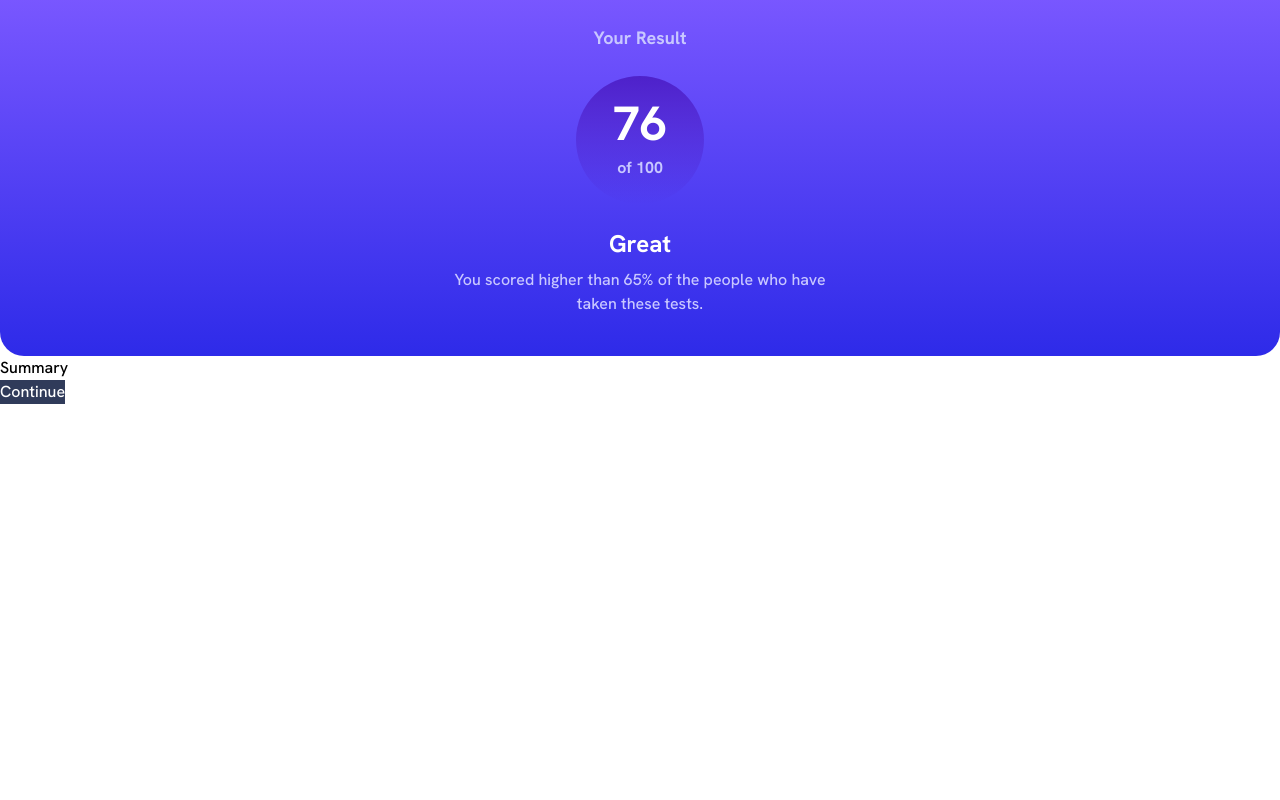
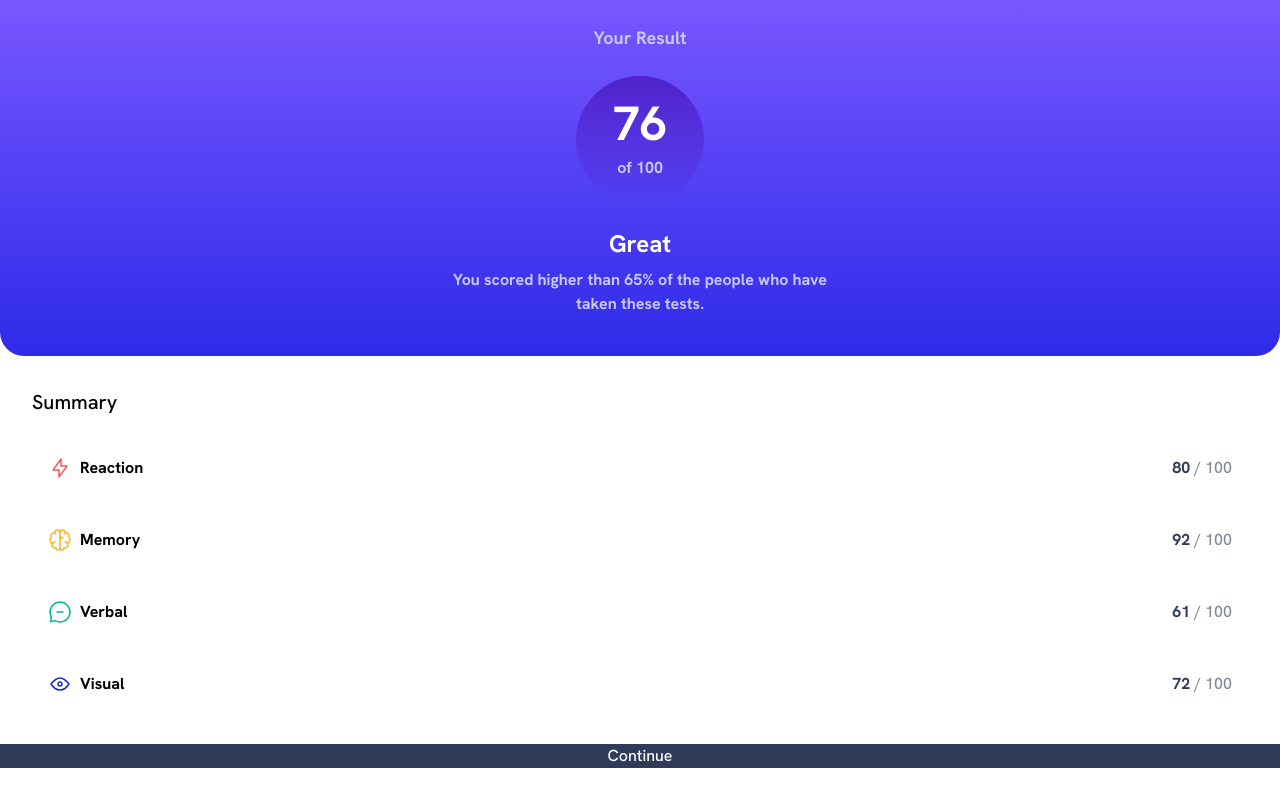
Before and after one commit to IanLuong/frontend-mentor-challenges, a React (Vite) app in the folder 2-results-summary-component/: page / in a window 1280 px wide. Built offline with nearby package versions, Linux system fonts and the light colour scheme.

Commit message:
Add summary categories

```diff
--- a/2-results-summary-component/src/App.jsx
+++ b/2-results-summary-component/src/App.jsx
@@ -1,10 +1,11 @@
 import ResultsSummary from "./components/ResultsSummary"
+import data from './data.json'
 
 const App = () => {
 
   return (
     <div className="App">
-      <ResultsSummary />
+      <ResultsSummary data={data}/>
     </div>
   )
 }
--- /dev/null
+++ b/2-results-summary-component/src/components/CategoryResult.jsx
@@ -0,0 +1,17 @@
+const CategoryResult = ({entry}) => {
+  const {color, icon, category, score} = entry
+
+  return (
+    <div className={`flex justify-between p-4 rounded-xl bg-${color} bg-opacity-5`}>
+      <div className="flex gap-2">
+        <img src={icon} alt={category || "Category"}/>
+        <h4 className={`font-bold text-${color}/60 text-base`}>{category}</h4>
+      </div>
+      <p className="text-base text-darkGrayBlue/60">
+        <span className="font-bold text-darkGrayBlue">{score}</span> / 100
+      </p>
+    </div>
+  )
+}
+
+export default CategoryResult
--- a/2-results-summary-component/src/components/ResultsSummary.jsx
+++ b/2-results-summary-component/src/components/ResultsSummary.jsx
@@ -1,8 +1,10 @@
-const ResultsSummary = () => {
+import CategoryResult from "./CategoryResult"
+
+const ResultsSummary = ({data}) => {
   return (
-    <div className="font-hanken">
+    <div className="font-hanken flex flex-col">
 
-      <div className="flex flex-col p-6 items-center justify-center text-center gap-6 rounded-b-3xl bg-gradient-to-b from-lightSlateBlue to-lightRoyalBlue text-white font-bold">
+      <div className="flex flex-col p-6 items-center justify-center text-center gap-6 rounded-b-3xl bg-gradient-to-b from-lightSlateBlue to-lightRoyalBlue text-white font-semibold">
         <h3 className="text-lightLavender text-lg">Your Result</h3>
         <div className="rounded-full bg-gradient-to-b from-violetBlue w-32 h-32 flex flex-col justify-center">
           <h1 className="text-5xl pb-2">76</h1>
@@ -10,16 +12,19 @@ const ResultsSummary = () => {
         </div>
         <div className="flex flex-col items-center gap-2 pb-4">
           <h1 className="text-2xl">Great</h1>
-          <p className="text-lightLavender w-3/4 font-normal">You scored higher than 65% of the people who have taken these tests.</p>
+          <p className="text-lightLavender w-3/4">You scored higher than 65% of the people who have taken these tests.</p>
         </div>
       </div>
 
-      <div className="summary">
-        <h3>Summary</h3>
-        {/* TODO: Add mapped components for summary breakdown */}
+      <div className="m-8">
+        <div className="summary text-xl flex flex-col gap-4">
+          <h3 className="mb-2">Summary</h3>
+          {data.map(entry => (
+            <CategoryResult key={entry.id} entry={entry}/>)
+          )}
+        </div>
       </div>
-
-      <button className="text-white bg-darkGrayBlue">Continue</button>
+        <button className="text-white bg-darkGrayBlue">Continue</button>
     </div>
   )
 }
--- a/2-results-summary-component/src/data.json
+++ b/2-results-summary-component/src/data.json
@@ -1,22 +1,30 @@
 [
   {
+    "id": 0,
+    "color": "lightRed",
     "category": "Reaction",
     "score": 80,
-    "icon": "./assets/images/icon-reaction.svg"
+    "icon": "./icon-reaction.svg"
   },
   {
+    "id": 1,
+    "color": "orangeyYellow",
     "category": "Memory",
     "score": 92,
-    "icon": "./assets/images/icon-memory.svg"
+    "icon": "./icon-memory.svg"
   },
   {
+    "id": 2,
+    "color": "greenTeal",
     "category": "Verbal",
     "score": 61,
-    "icon": "./assets/images/icon-verbal.svg"
+    "icon": "./icon-verbal.svg"
   },
   {
+    "id": 3,
+    "color": "cobaltBlue",
     "category": "Visual",
     "score": 72,
-    "icon": "./assets/images/icon-visual.svg"
+    "icon": "./icon-visual.svg"
   }
 ]
```
